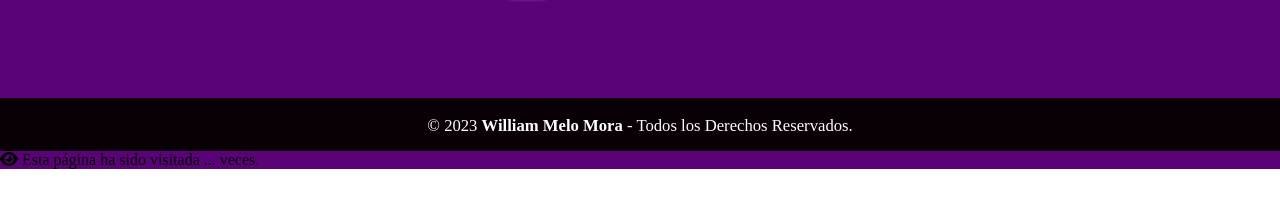
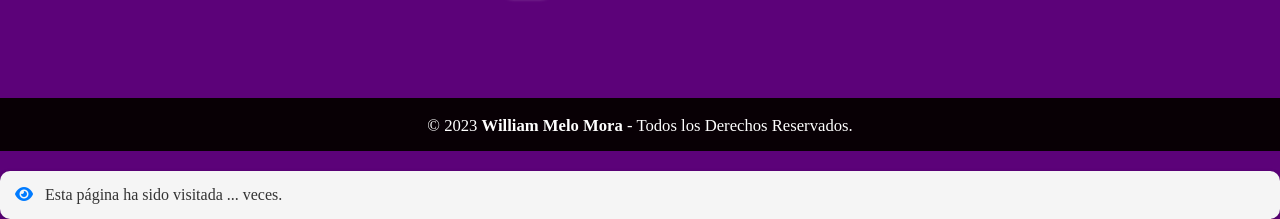
Before and after one commit to WilliamMeloMora/CV, a plain HTML site: page index.html in a window 1280 px wide. Shown: the part 2920-3139 px from the top of the page. Before the commit the page ends 3089 px from the top, so only its background shows below. Drawn offline with nearby package versions, Linux system fonts and the light colour scheme; no server answers; a script that the page names is missing.

Commit message:
Update style.css
CONTADOR

```diff
--- a/css/style.css
+++ b/css/style.css
@@ -43,6 +43,23 @@ header {
   src: url('../img/maquina.ttf') format('truetype');
 }
 /* ===  Fin font tipo Maquina de Escribir === */
+
+/* CONTADOR */
+.contador-visitas {
+  margin-top: 20px;
+  padding: 15px;
+  background: #f5f5f5;
+  border-radius: 10px;
+  box-shadow: 0 2px 5px rgba(0,0,0,0.2);
+  font-size: 16px;
+  color: #333;
+}
+
+.contador-visitas i {
+  margin-right: 8px;
+  color: #007BFF;
+}
+
 
 /* === LETRAS DEL TITULO === */
 header .textos-header{
```
